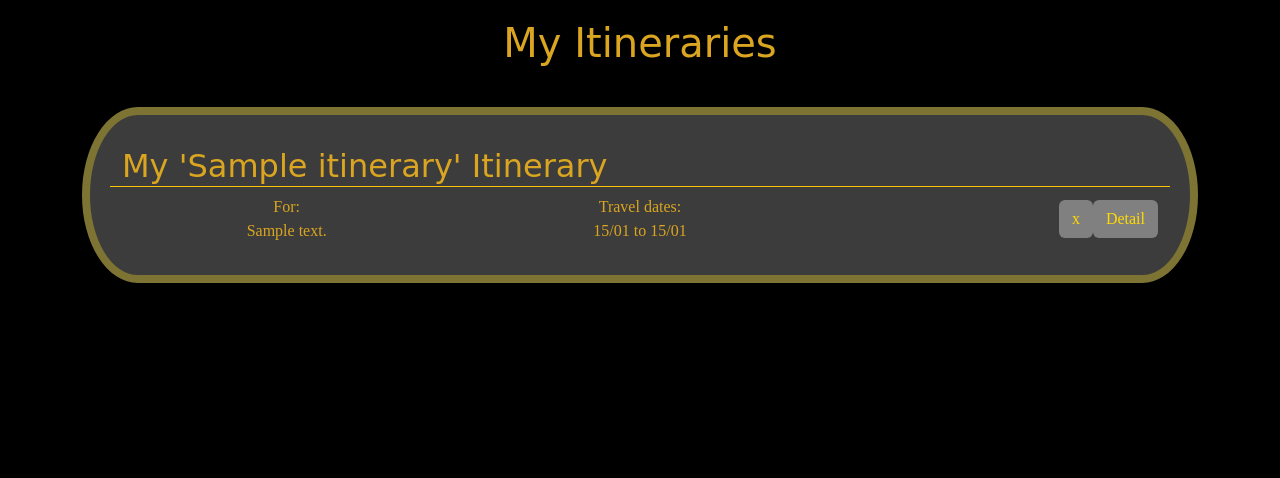
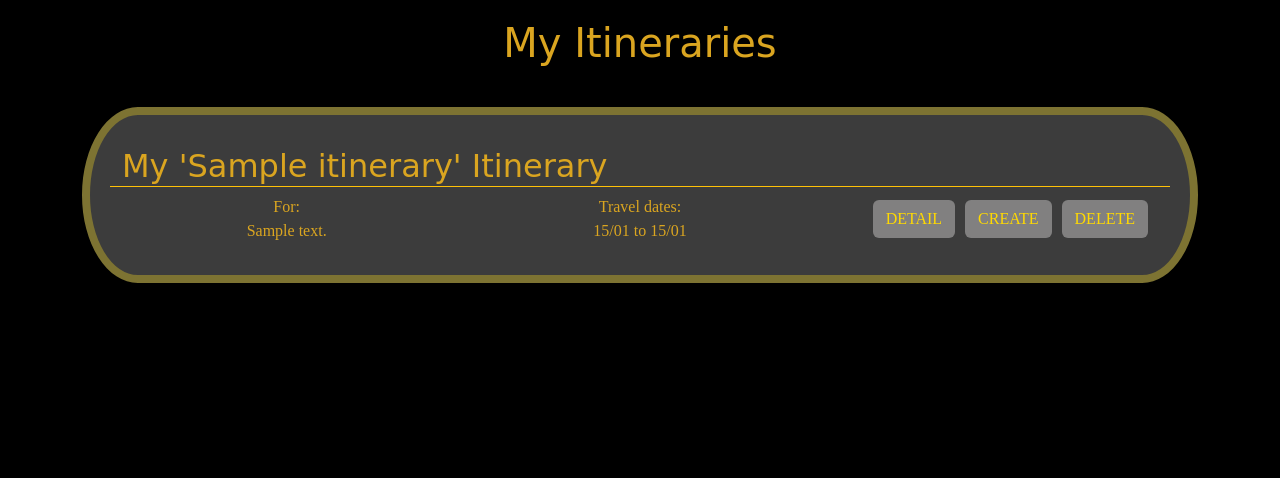
Before and after one commit to BUSAMT/DestinationInTime, a Django app: page /itins/ in a window 1280 px wide. Shown: the part 200-678 px from the top of the page. Run offline with Django 4.2, Linux system fonts and the light colour scheme; a user stored in the database is signed in; tables that the repository leaves empty hold one stand-in row (values such as "Sample post"); some web fonts are replaced.

Commit message:
Itinerary Index create btn add

```diff
--- a/main_app/templates/itins/index.html
+++ b/main_app/templates/itins/index.html
@@ -23,9 +23,10 @@
                 Travel dates:<br> {{ itin.init_travel_date|date:"d/m" }} to {{ itin.end_travel_date|date:"d/m" }}
                 </div>
                 <div class="col d-flex align-items-center justify-content-end ">
-                <a href="{% url 'itins_delete' itin.id %}" class="btn">x</a>
-                 <!-- to review with Shaun on the a link and what properties it has this shouldn't be a btn -->
-            <a href="{% url 'itins_detail' itin.id %}" style="text-decoration: none" class="btn">Detail</a>
+                    <a href="{% url 'itins_detail' itin.id %}" style="text-decoration: none; margin-right: 10px;" class="btn">DETAIL</a>
+                    <a href="{% url 'itins_create'%}" style="text-decoration: none; margin-right: 10px;" class="btn">CREATE</a>
+                    <a href="{% url 'itins_delete' itin.id %}" class="btn" style="margin-right: 10px;">DELETE</a>
+
                 </div>
             </div>
         </div>
--- a/main_app/templates/registration/signup.html
+++ b/main_app/templates/registration/signup.html
@@ -1,7 +1,5 @@
 {% extends 'base.html' %}
 {% block content %}
-
-<h1>Placeholder for Shaun</h1>
 
 <!-- only displays if there is a message as its set to an empty ''-->
 <p class="red-text">{{ error_message }}</p>
```
